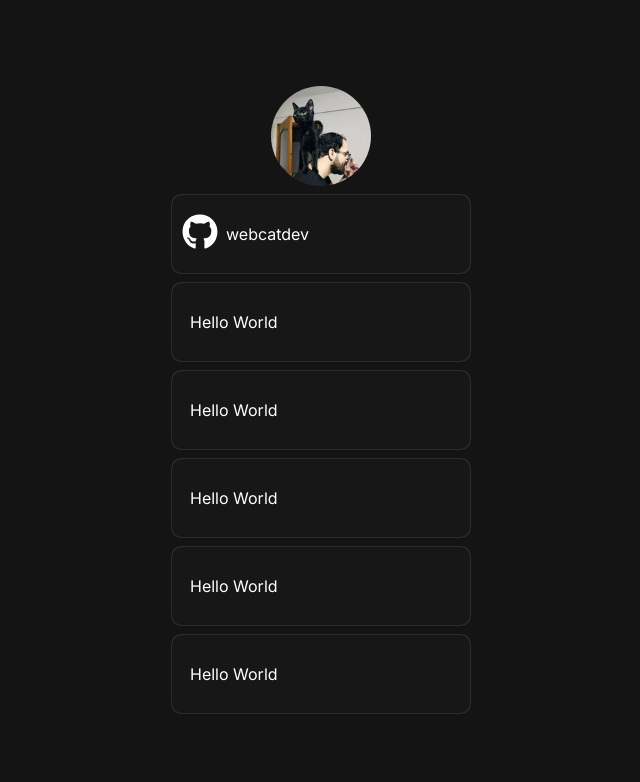
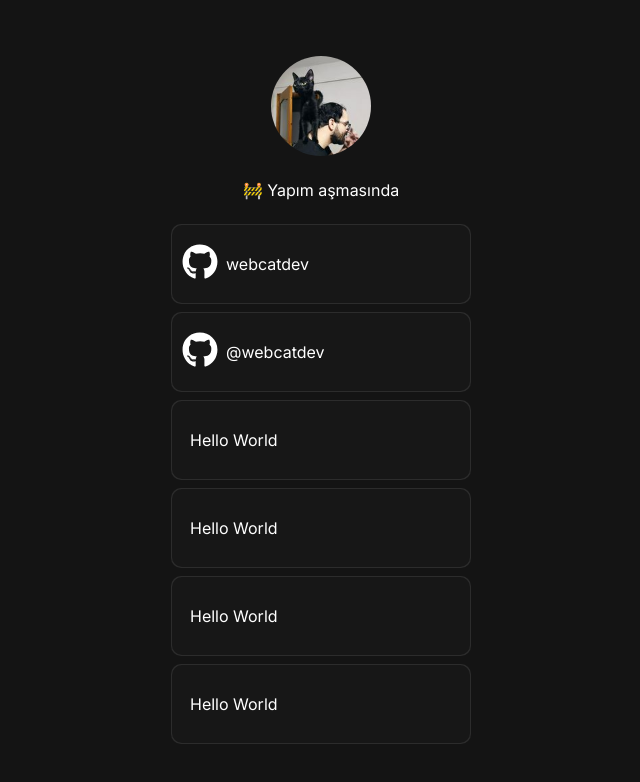
Before and after one commit to webCatDev/links, a Next.js app: page / in a window 1280 px wide. Shown: the top 782 px of the page, without its empty margins (319-959 px from the left). Built offline with nearby package versions, Linux system fonts and the light colour scheme.

Commit message:
Fix: pointer events on before and after element for cards

```diff
--- a/app/Card.js
+++ b/app/Card.js
@@ -1,9 +1,10 @@
+import Link from "next/link";
 
 export default function Card({ icon, title, href}) {
     return <div className="card">
-        <a href={href} target="blank" className="card-content">
+        <Link href={href} target="blank" className="card-content">
             <span>{icon}</span>
             <span className="link-title">{title}</span>
-        </a>
+        </Link>
     </div>
 }
--- a/app/globals.css
+++ b/app/globals.css
@@ -24,6 +24,10 @@ body {
   justify-content: center;
   border-radius: 100vh;
   overflow : hidden;
+}
+
+.description {
+  color: white;
 }
 
 img {
@@ -76,12 +80,13 @@ a {
   top: 0px;
   transition: opacity 500ms;
   width: 100%;
+  pointer-events: none;
 }
 
 .card::before {
   background: radial-gradient(
     800px circle at var(--mouse-x) var(--mouse-y),
-    rgba(255, 255, 255, 0.06),
+    rgba(226, 8, 8, 0.1),
     transparent 40%
   );
   z-index: 3;
@@ -90,7 +95,7 @@ a {
 .card::after {
   background: radial-gradient(
     600px circle at var(--mouse-x) var(--mouse-y),
-    rgba(255, 255, 255, 0.4),
+    rgba(240, 3, 3, 0.4),
     transparent 40%
   );
   z-index: 1;
--- a/app/page.js
+++ b/app/page.js
@@ -20,17 +20,19 @@ export default function Home() {
     <>
 
       <div className='avatar'>
-        <Image src="/images/profile.jpg" width={100} height={100} />
+        <Image src="/images/profile.jpg" width={100} height={100} alt='Hamza ve kedisi Böcüş' />
       </div>
+
+      <p className='description' >🚧 Yapım aşmasında</p>
 
       <div id="cards" onMouseMove={handleMouseMove}>
 
-        <Card href="https://www.instagram.com/webcatdev/" icon={<GithubIcon />} title="webcatdev" description="hello next" />
-        <Card iconClassName="fa-duotone fa-apartment" title="Hello World" description="hello next" />
-        <Card iconClassName="fa-duotone fa-apartment" title="Hello World" description="hello next" />
-        <Card iconClassName="fa-duotone fa-apartment" title="Hello World" description="hello next" />
-        <Card iconClassName="fa-duotone fa-apartment" title="Hello World" description="hello next" />
-        <Card iconClassName="fa-duotone fa-apartment" title="Hello World" description="hello next" />
+        <Card href="https://github.com/webCatDev" icon={<GithubIcon />} title="webcatdev" />
+        <Card href="https://www.instagram.com/webcatdev/" icon={<GithubIcon />} title="@webcatdev" />
+        <Card href="#" icon="" title="Hello World" />
+        <Card href="#" icon="" title="Hello World" />
+        <Card href="#" icon="" title="Hello World" />
+        <Card href="#" icon="" title="Hello World" />
 
 
       </div>
```
